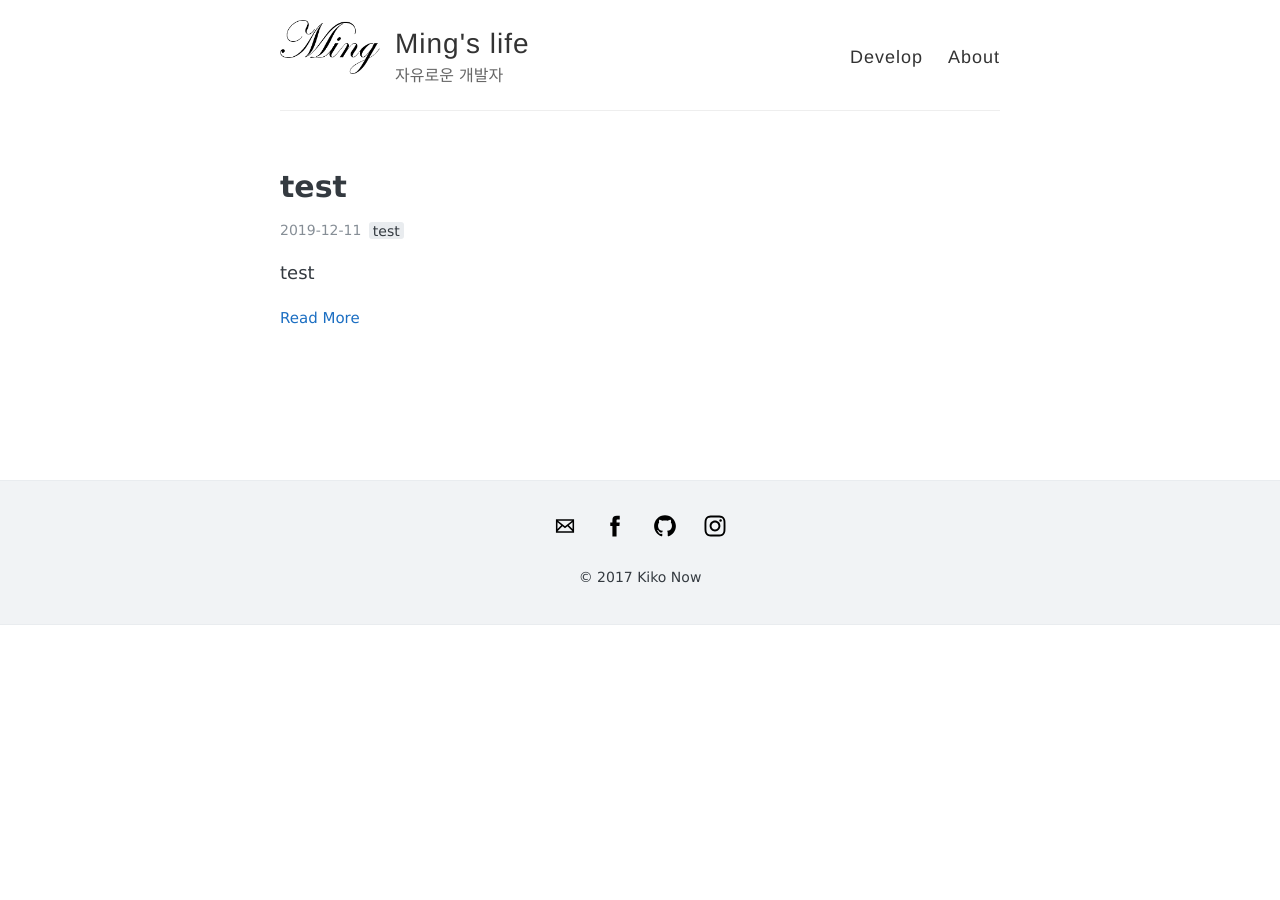
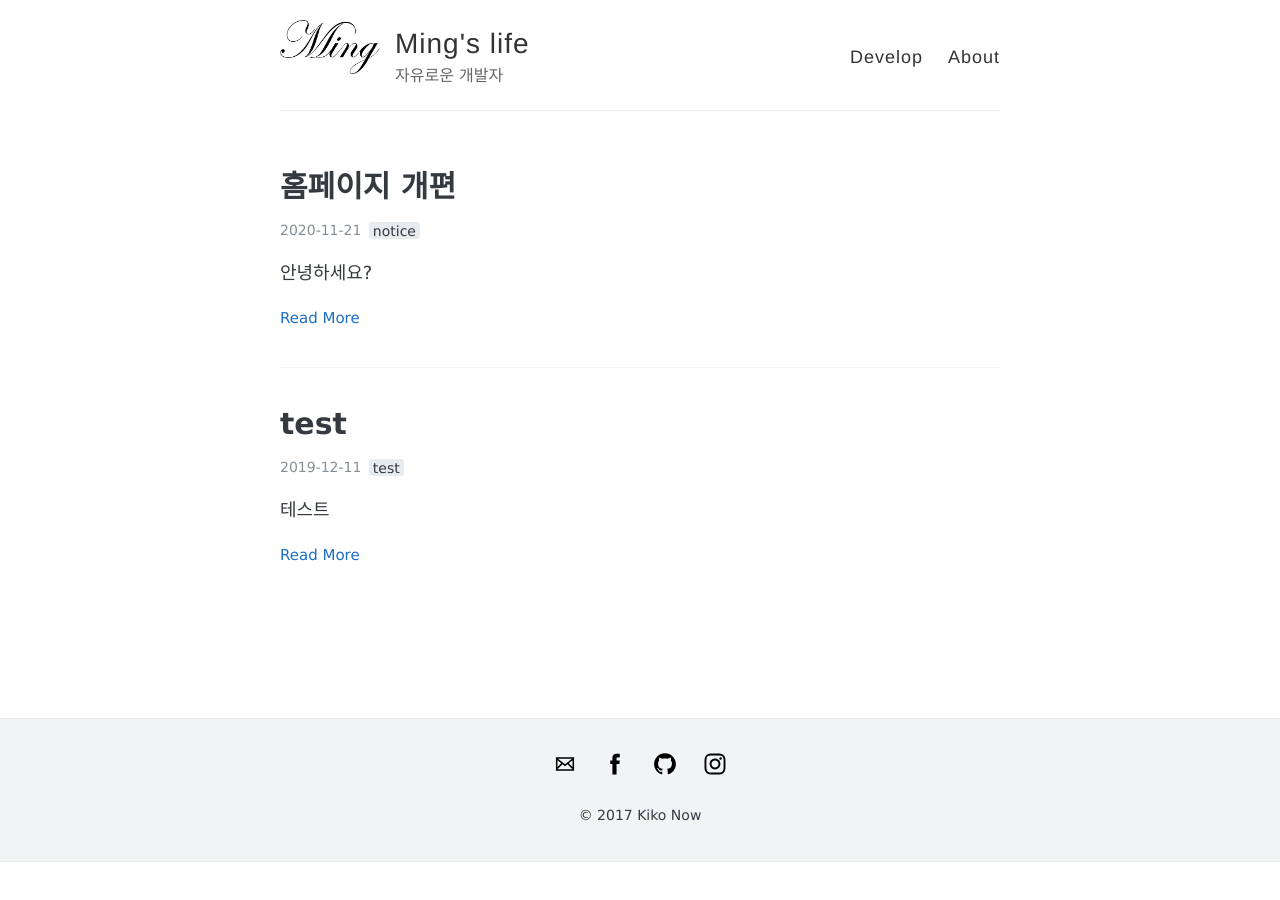
Before and after one commit to raphaelming/raphaelming.github.io, a Jekyll site: the page built from index.html, in a window 1280 px wide. Built offline with Jekyll 4.4.1, drawn with Linux system fonts in a browser that asks for light colours; the list of posts is cut into pages by our own code.

Commit message:
notice add

```diff
--- a/_posts/2019-12-11-test.md
+++ b/_posts/2019-12-11-test.md
@@ -4,4 +4,4 @@ tags: test
 title: test
 ---
 
-test
+테스트
--- /dev/null
+++ b/_posts/2020-11-21-notice.md
@@ -0,0 +1,13 @@
+---
+layout: post
+tags: notice
+title: 홈페이지 개편
+---
+
+안녕하세요?
+
+홈페이지 개편 작업으로,
+
+작업이 완료된 이후 다시 찾아뵙도록 하겠습니다.
+
+감사합니다.
```
